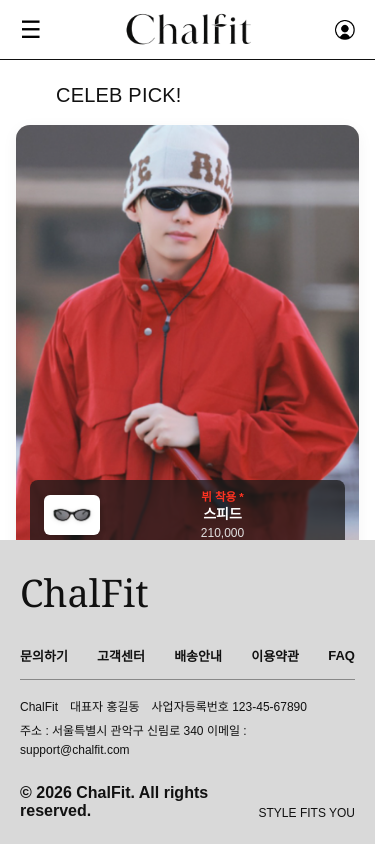
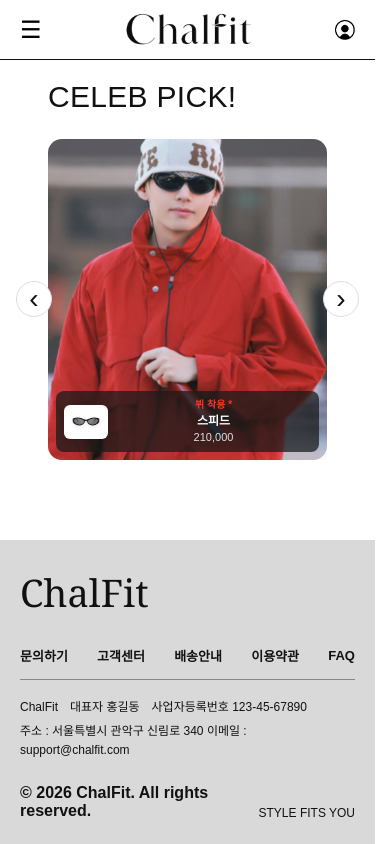
Before and after one commit to s2oory25/team, a React (Vite) app: page /team/celeb in a window 390 px wide. Built offline with nearby package versions, Linux system fonts and the light colour scheme; a web font is replaced by a local one.

Commit message:
Update Celeb Pick page

```diff
--- a/src/pages/Celeb.css
+++ b/src/pages/Celeb.css
@@ -168,39 +168,230 @@
     transform: translate(40px, 20px);
     margin-top: 0;
   }
+
+    .celeb-arrow {
+    display: none;
+  }
 }
+
 
 /* 반응형: 태블릿 */
 @media (min-width: 769px) and (max-width: 1024px) {
   .celeb-main-content {
-    padding: 30px 24px 60px 24px;
+    padding: 30px 24px 60px;
   }
+
+  /* 슬라이더 전체 영역 */
+  .celeb-carousel {
+    position: relative;
+    width: 100%;
+    max-width: 900px;
+    margin: 40px auto 0;
+    padding: 0 44px;
+  }
+
+  /* 카드 가로 배치 */
   .celeb-cards-grid {
-    grid-template-columns: repeat(2, 1fr) !important;
-    gap: 20px !important;
+    display: flex;
+    gap: 24px;
+    width: 100%;
+    max-width: none;
+    margin: 0;
+    overflow-x: auto;
+    overflow-y: hidden;
+    scroll-snap-type: x mandatory;
+    scroll-behavior: smooth;
+    scrollbar-width: none;
+    -ms-overflow-style: none;
+    -webkit-overflow-scrolling: touch;
+    padding-bottom: 12px;
   }
+
+  .celeb-cards-grid::-webkit-scrollbar {
+    display: none;
+  }
+
+  /* 카드 크기 고정 */
+.celeb-cards-grid .celeb-card {
+  flex: 0 0 373px;
+  width: 373px;
+  min-width: 373px;
+  max-width: 373px;
+  height: 500px;
+  aspect-ratio: auto;
+  scroll-snap-align: start;
+}
+
+  /* 좌우 화살표 */
+.celeb-arrow {
+  position: absolute;
+  top: 50%;
+  z-index: 10;
+  transform: translateY(-50%);
+
+  width: 36px;
+  height: 36px;
+  padding: 0;
+
+  display: flex;
+  align-items: center;
+  justify-content: center;
+
+  border: 1px solid #ddd;
+  border-radius: 50%;
+  background: #fff;
+  color: #111;
+
+  font-family: "SUIT", sans-serif;
+  font-size: 28px;
+  font-weight: 400;
+  line-height: 1;
+
+  cursor: pointer;
+}
+
+.celeb-arrow-icon {
+  display: block;
+  font-family: "SUIT", sans-serif;
+  font-size: 28px;
+  line-height: 1;
+  position: relative;
+}
+
+.celeb-arrow-icon-left {
+  transform: translate(-1px, -2px);
+}
+
+.celeb-arrow-icon-right {
+  transform: translate(1px, -2px);
+}
+
+.celeb-arrow-left {
+  left: 0;
+}
+
+.celeb-arrow-right {
+  right: 0;
+}
   .card-tablet-only {
     display: block !important;
   }
 }
 
 /* 반응형: 모바일 */
+
+/* 모바일 */
 @media (max-width: 768px) {
   .celeb-main-content {
-    padding: 24px 16px 50px 16px;
+    padding: 20px 16px 40px;
   }
+
   .celeb-title {
-    font-size: 20px;
-    margin-bottom: 18px;
+    font-size: 30px;
+    margin: 0 0 25px 32px;
+    transform: none;
+    text-align: left;
   }
+
+  .celeb-carousel {
+    position: relative;
+    width: 100%;
+    margin: 0 auto;
+    padding: 0 32px;
+  }
+
   .celeb-cards-grid {
-    grid-template-columns: 1fr !important;
-    gap: 24px !important;
+    display: flex;
+    flex-direction: row;
+    gap: 16px;
+    width: 100%;
+    max-width: none;
+    margin: 0;
+    overflow-x: auto;
+    overflow-y: hidden;
+    scroll-snap-type: x mandatory;
+    scroll-behavior: smooth;
+    scrollbar-width: none;
+    -ms-overflow-style: none;
+    -webkit-overflow-scrolling: touch;
   }
+
+  .celeb-cards-grid::-webkit-scrollbar {
+    display: none;
+  }
+
+  .celeb-cards-grid .celeb-card {
+    flex: 0 0 100%;
+    width: 100%;
+    min-width: 100%;
+    max-width: 100%;
+    height: auto;
+    aspect-ratio: 1 / 1.15;
+    scroll-snap-align: start;
+  }
+
+  .celeb-card-overlay {
+    left: 8px;
+    right: 8px;
+    bottom: 8px;
+    padding: 8px;
+    gap: 8px;
+  }
+
+  .overlay-thumb-box {
+    width: 44px;
+    height: 34px;
+  }
+
+  .overlay-tag {
+    font-size: 10px;
+  }
+
+  .overlay-name {
+    font-size: 12px;
+  }
+
+  .overlay-price {
+    font-size: 11px;
+  }
+
+.celeb-arrow {
+  position: absolute;
+  top: 50%;
+  z-index: 10;
+  transform: translateY(-50%);
+
+  width: 36px;
+  height: 36px;
+  padding: 0;
+
+  display: flex;
+  align-items: center;
+  justify-content: center;
+
+  border: 1px solid #ddd;
+  border-radius: 50%;
+  background: #fff;
+  color: #111;
+
+  font-family: "SUIT", sans-serif;
+  font-size: 28px;
+  font-weight: 400;
+  line-height: 1;
+  cursor: pointer;
+}
+
+.celeb-arrow-left {
+  left: 0;
+  right: auto;
+}
+
+.celeb-arrow-right {
+  right: 0;
+  left: auto;
+}
+
   .card-tablet-only {
     display: none !important;
   }
-  .celeb-card {
-    aspect-ratio: 1 / 1.28;
-  }
 }
--- a/src/pages/Celeb.jsx
+++ b/src/pages/Celeb.jsx
@@ -1,28 +1,63 @@
-import React from 'react';
-import './Celeb.css';
+import React, { useRef } from "react";
+import "./Celeb.css";
 import { useNavigate } from "react-router-dom";
 
 export default function CelebPick() {
   const navigate = useNavigate();
+  const cardsRef = useRef(null);
+
+  const slideCards = (direction) => {
+    if (!cardsRef.current) return;
+
+    const card = cardsRef.current.querySelector(".celeb-card");
+    if (!card) return;
+
+    const styles = window.getComputedStyle(cardsRef.current);
+    const gap = parseFloat(styles.columnGap) || 24;
+
+    cardsRef.current.scrollBy({
+      left: direction * (card.offsetWidth + gap),
+      behavior: "smooth",
+    });
+  };
 
   return (
     <div className="celeb-page-root">
-      {/* 중앙 메인 컨텐츠 영역 */}
       <main className="celeb-main-content">
         <h1 className="celeb-title">CELEB PICK!</h1>
 
-        <div className="celeb-cards-grid">
+        <div className="celeb-carousel">
+          <button
+            type="button"
+            className="celeb-arrow celeb-arrow-left"
+            onClick={() => slideCards(-1)}
+            aria-label="이전 셀럽픽 상품"
+          >
+            <span className="celeb-arrow-icon celeb-arrow-icon-left">‹</span>
+          </button>
+
+          <div className="celeb-cards-grid" ref={cardsRef}>
             {/* 카드 1: 뷔 */}
             <div
               className="celeb-card"
               onClick={() => navigate("/product/celeb-speed")}
               style={{ cursor: "pointer" }}
             >
-            <img src="/team/celeb/bts-v.png" alt="뷔 착용컷" className="celeb-card-img" />
+              <img
+                src="/team/celeb/bts-v.png"
+                alt="뷔 착용컷"
+                className="celeb-card-img"
+              />
+
               <div className="celeb-card-overlay">
                 <div className="overlay-thumb-box">
-                <img src="/team/celeb/carven.png" alt="스피드" className="glasses-product-photo" />
+                  <img
+                    src="/team/celeb/carven.png"
+                    alt="스피드"
+                    className="glasses-product-photo"
+                  />
                 </div>
+
                 <div className="overlay-text-box">
                   <span className="overlay-tag">뷔 착용 *</span>
                   <span className="overlay-name">스피드</span>
@@ -31,17 +66,27 @@ export default function CelebPick() {
               </div>
             </div>
 
-          {/* 카드 2: 정해인 (상세페이지 연동) */}
+            {/* 카드 2: 정해인 */}
             <div
               className="celeb-card"
               onClick={() => navigate("/product/celeb-cyber-dino")}
               style={{ cursor: "pointer" }}
             >
-            <img src="/team/celeb/haein.png" alt="정해인 착용컷" className="celeb-card-img" />
+              <img
+                src="/team/celeb/haein.png"
+                alt="정해인 착용컷"
+                className="celeb-card-img"
+              />
+
               <div className="celeb-card-overlay">
                 <div className="overlay-thumb-box">
-                <img src="/team/celeb/syber.png" alt="사이버 다이노" className="glasses-product-photo" />
+                  <img
+                    src="/team/celeb/syber.png"
+                    alt="사이버 다이노"
+                    className="glasses-product-photo"
+                  />
                 </div>
+
                 <div className="overlay-text-box">
                   <span className="overlay-tag">정해인 착용 *</span>
                   <span className="overlay-name">사이버 다이노</span>
@@ -50,17 +95,27 @@ export default function CelebPick() {
               </div>
             </div>
 
-          {/* 카드 3: 카리나 1 */}
+            {/* 카드 3: 카리나 */}
             <div
               className="celeb-card"
               onClick={() => navigate("/product/celeb-couscous")}
               style={{ cursor: "pointer" }}
             >
-            <img src="/team/celeb/karina.png" alt="에스파 카리나 착용컷" className="celeb-card-img" />
+              <img
+                src="/team/celeb/karina.png"
+                alt="에스파 카리나 착용컷"
+                className="celeb-card-img"
+              />
+
               <div className="celeb-card-overlay">
                 <div className="overlay-thumb-box">
-                <img src="/team/celeb/cuscus.png" alt="쿠스쿠스" className="glasses-product-photo" />
+                  <img
+                    src="/team/celeb/cuscus.png"
+                    alt="쿠스쿠스"
+                    className="glasses-product-photo"
+                  />
                 </div>
+
                 <div className="overlay-text-box">
                   <span className="overlay-tag">에스파 카리나 착용 *</span>
                   <span className="overlay-name">쿠스쿠스</span>
@@ -68,21 +123,16 @@ export default function CelebPick() {
                 </div>
               </div>
             </div>
+          </div>
 
-          {/* 카드 4: 카리나 2 (태블릿 전용)
-          <div className="celeb-card card-tablet-only">
-            <img src="/celeb/karina.jpg" alt="에스파 카리나 착용컷 2" className="celeb-card-img" />
-            <div className="celeb-card-overlay">
-              <div className="overlay-thumb-box">
-                <img src="/team/celeb/jade.png" alt="제이드" className="glasses-product-photo" />
-              </div>
-              <div className="overlay-text-box">
-                <span className="overlay-tag">에스파 카리나 픽 *</span>
-                <span className="overlay-name">제이드</span>
-                <span className="overlay-price">299,000</span>
-              </div>
-            </div>
-          </div> */}
+          <button
+            type="button"
+            className="celeb-arrow celeb-arrow-right"
+            onClick={() => slideCards(1)}
+            aria-label="다음 셀럽픽 상품"
+          >
+            <span className="celeb-arrow-icon celeb-arrow-icon-right">›</span>
+          </button>
         </div>
       </main>
     </div>
```
Lines whose indentation alone changed are shown as unchanged.
